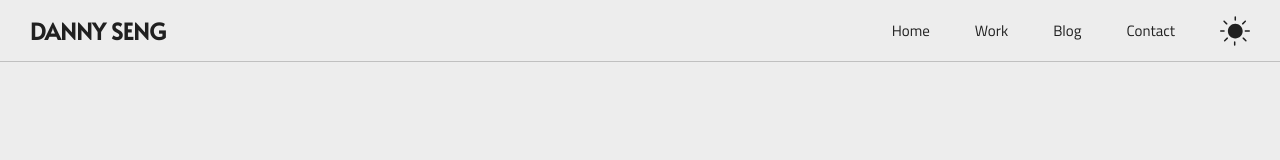
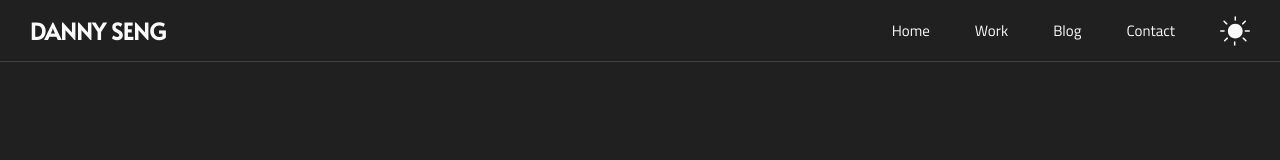
Before and after one commit to dnnysng/portfolio-2022, a React (Create React App) app: page / in a window 1280 px wide. Shown: the top 160 px of the page. Built offline with nearby package versions, Linux system fonts and the light colour scheme; no server answers.

Commit message:
removed loader

```diff
--- a/src/App.js
+++ b/src/App.js
@@ -1,6 +1,4 @@
-import { useState, useEffect } from 'react';
-
-import LoadSpinner from './components/loadSpinner/LoadSpinner';
+import { useState } from 'react';
 
 import Header from './components/header/Header';
 import Home from './pages/Home';
@@ -9,39 +7,11 @@ import Footer from './components/footer/Footer';
 import style from './App.module.css';
 
 export default function App() {
-    const [isDark, setIsDark] = useState(false);
     const [isMenuOpen, setIsMenuOpen] = useState(false);
-    const [loading, setLoading] = useState(true);
-
-    // get local preference for theme
-    useEffect(() => {
-        const rawData = localStorage.getItem('isDark');
-        if (rawData) setIsDark(JSON.parse(rawData));
-    }, []);
-
-    // set local preference for theme on theme change
-    useEffect(() => {
-        localStorage.setItem('isDark', JSON.stringify(isDark));
-    }, [isDark]);
-
-    // time for loader animation to run
-    setTimeout(() => {
-        setLoading(false);
-    }, 2500);
 
     return (
-        <div
-            className={`${style.container} ${isDark ? 'dark' : 'light'} ${
-                loading && style.noScroll
-            }`}
-        >
-            {loading && <LoadSpinner />}
-            <Header
-                isMenuOpen={isMenuOpen}
-                setIsMenuOpen={setIsMenuOpen}
-                isDark={isDark}
-                setIsDark={setIsDark}
-            />
+        <div className={`${style.container} ${'theme'}`}>
+            <Header isMenuOpen={isMenuOpen} setIsMenuOpen={setIsMenuOpen} />
             <Home menu={isMenuOpen} />
             <Footer />
         </div>
--- a/src/index.css
+++ b/src/index.css
@@ -1,15 +1,4 @@
-.light {
-  --bg: #ededed;
-  --bg-50: #edededee;
-  --foreground: #202020;
-  --line: #c0c0c0;
-  --text: #343434;
-  --primary: #dc143c;
-  --shadow: #00000040;
-  --tag: #20202020;
-}
-
-.dark {
+.theme {
     --bg: #202020;
     --bg-header: #181818;
     --bg-50: #202020ee;
```
Lines whose indentation alone changed are shown as unchanged.
